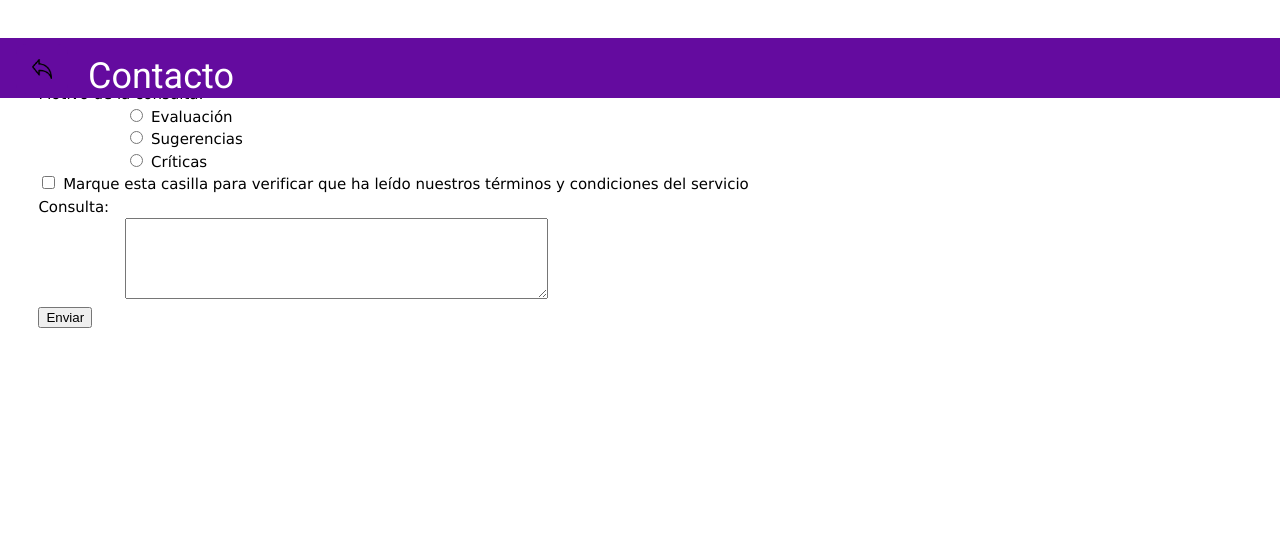
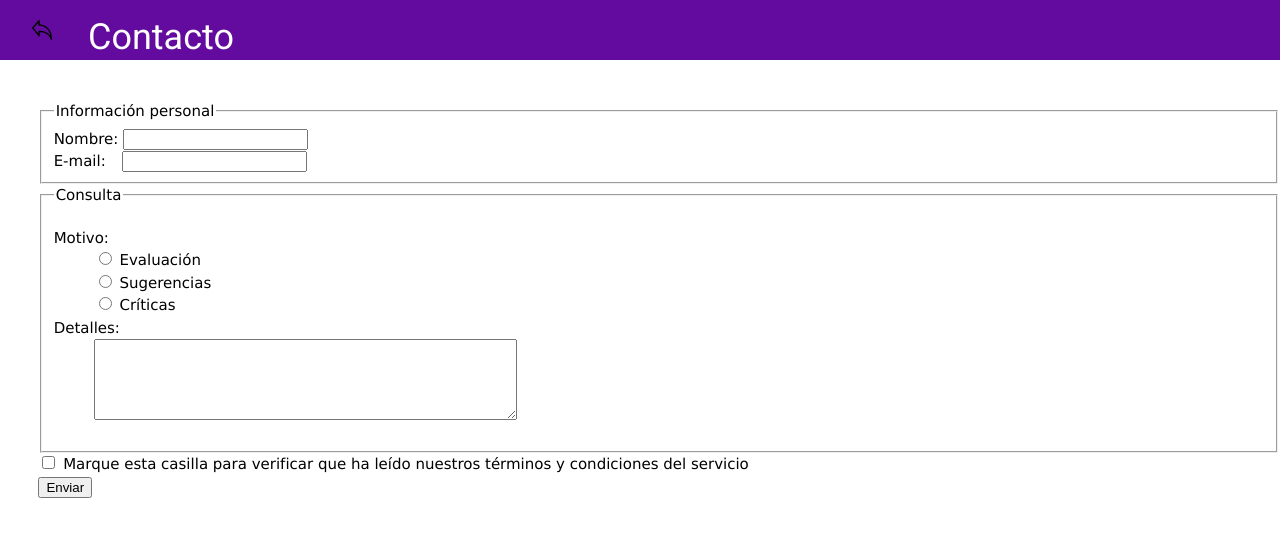
Before and after one commit to Sombra1009/SistemasWebG10, a PHP site: page /contacto.html in a window 1280 px wide. Shown: the top 537 px of the page. Run offline with PHP 8.4, Linux system fonts and the light colour scheme.

Commit message:
organizacion contacto

```diff
--- a/contacto.html
+++ b/contacto.html
@@ -1,50 +1,74 @@
 <!DOCTYPE html>
 <html lang="es">
+
 <head>
     <meta charset="UTF-8">
     <meta name="viewport" content="width=device-width, initial-scale=1.0">
     <title>Contacto</title>
     <link rel="stylesheet" href="miembros.css">
     <link rel="stylesheet" href="https://fonts.googleapis.com/css?family=Roboto&display=swap">
-    <script src="miembros.js"></script>
 </head>
+
 <body>
-    <div class="container teal">
-        <button class="bar-item button" style="font-size: 30px; width: min-content; height: min-content; margin-top: 5px; background-color: #640b9f;"><img src="./img/flecha.png" style="width:20px; height: 20px;"></button></button>
+    <header class="container teal">
+        <button class="bar-item button"
+            style="font-size: 30px; width: min-content; height: min-content; margin-top: 5px; background-color: #640b9f;"><img
+                src="./img/flecha.png" style="width:20px; height: 20px;"></button></button>
         <h1 style="font-family: Roboto; margin-left:20px">Contacto</h1>
-      </div>
+    </header>
 
-    <div style="margin-left: 3%; margin-top: 3%;">
+    <section style="margin-left: 3%; margin-top: 100px;">
         <form action="mailto:algo@ucm.es" method="post" enctype="text/plain">
 
-            <label for="nombre" style="padding-right: 89.54px;">Nombre:</label>
-            <input type="text" id="nombre" name="nombre" required><br>
+            <fieldset>
+                <legend>Información personal</legend>
 
-            <label for="email" style="padding-right: 15px; margin-top: 10px;">Email de contacto:</label>
-            <input type="email" id="email" name="email" required><br>
+                <div>
+                    <label for="evaluacion">Nombre:</label>
+                    <input type="text" id="nombre" name="nombre" required>
+                </div>
 
-            <label>Motivo de la consulta:</label><br>
-            <div style= "margin-left: 7%;">
-                <input type="radio" id="evaluacion" name="motivo" value="Evaluación">
-                <label for="evaluacion">Evaluación</label><br>
-                <input type="radio" id="sugerencias" name="motivo" value="Sugerencias">
-                <label for="sugerencias">Sugerencias</label><br>
-                <input type="radio" id="criticas" name="motivo" value="Críticas">
-                <label for="criticas">Críticas</label><br>
+                <div>
+                    <label for="evaluacion">E-mail:</label>
+                    <input type="email" id="email" name="email" required style="margin-left: 11px;">
+                </div>
+            </fieldset>
+
+            <fieldset>
+                <legend> Consulta</legend>
+                <dl>
+                    <dt>Motivo:</dt>
+                    <dd>
+                        <div>
+                            <input type="radio" id="evaluacion" name="motivo" value="Evaluación">
+                            <label for="evaluacion">Evaluación</label>
+                        </div>
+                        <div>
+                            <input type="radio" id="sugerencias" name="motivo" value="Sugerencias">
+                            <label for="sugerencias">Sugerencias</label>
+                        </div>
+                        <div>
+                            <input type="radio" id="criticas" name="motivo" value="Críticas">
+                            <label for="criticas">Críticas</label>
+                        </div>
+
+                    </dd>
+                    <dt>Detalles:<br></dt>
+                    <dd>
+                        <textarea id="consulta" name="consulta" rows="5" cols="50"></textarea>
+                    </dd>
+                </dl>
+            </fieldset>
+
+            <div>
+                <input type="checkbox" id="terminos" name="terminos" required>
+                <label for="terminos">Marque esta casilla para verificar que ha leído nuestros términos y condiciones
+                    del
+                    servicio</label>
             </div>
-
-
-            <input type="checkbox" id="terminos" name="terminos" required>
-            <label for="terminos">Marque esta casilla para verificar que ha leído nuestros términos y condiciones del servicio</label><br>
-
-            <label for="consulta" style="padding-right: 15px;">Consulta:</label><br>
-            <div style="margin-left: 7%;">
-                <textarea id="consulta" name="consulta" rows="5" cols="50"></textarea><br>
-            </div>
-
-
             <input type="submit" value="Enviar">
         </form>
-    </div>
+    </section>
 </body>
+
 </html>
--- a/miembros.css
+++ b/miembros.css
@@ -126,6 +126,8 @@ body {
     background-color: #640b9f !important;
     display: flex !important;
     position: fixed;
+    top:0;
+    left: 0;
     width: 100%;
     height: 60px;
 }
```
